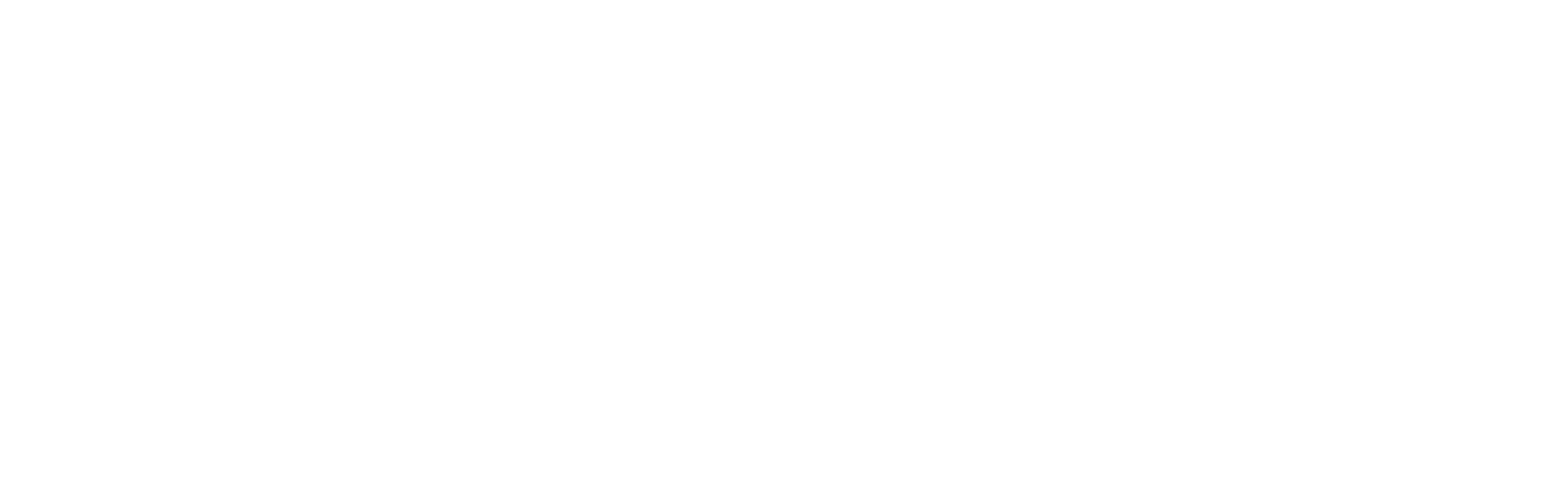
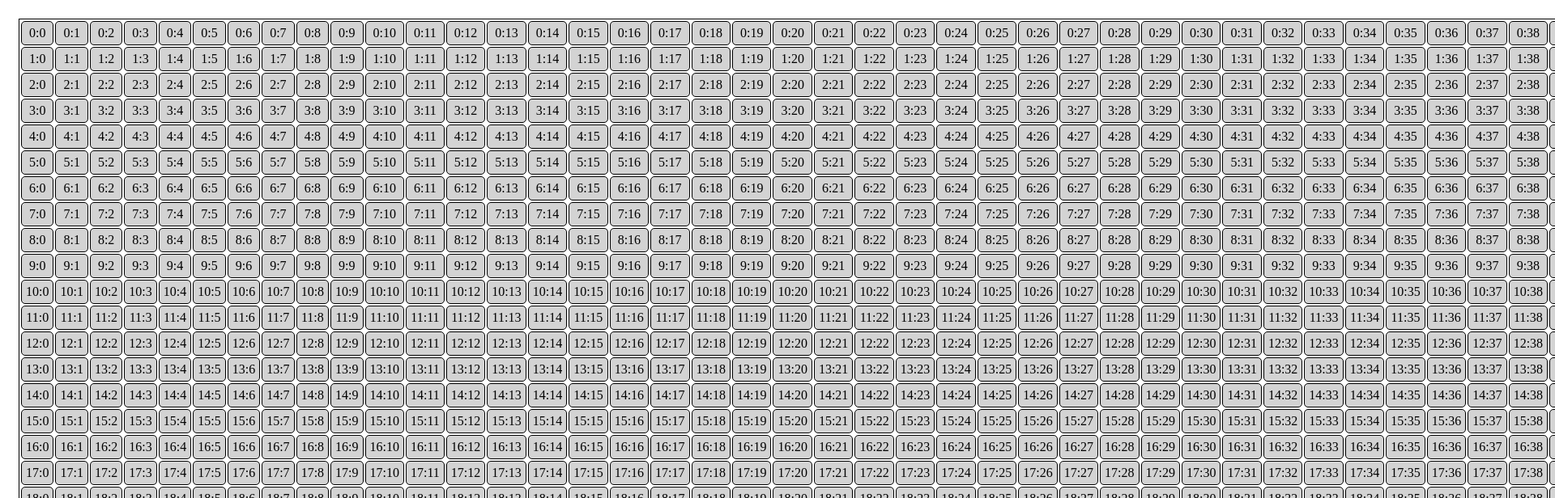
Before and after one commit to kategrineva/demos, a plain HTML site: page index.html in a window 1280 px wide. Shown: the top 616 px of the page at 81% size, 1920 px wide, since content can reach past the window. Drawn offline with Linux system fonts and the light colour scheme; the site is published under a folder, as on GitHub Pages, so addresses that start at the root find nothing.

Commit message:
fix: fix path

```diff
--- a/index.html
+++ b/index.html
@@ -5,9 +5,9 @@
         <meta name="author" content="Kateryna Hrynova">
         <title>Javascript Events</title>
 
-        <link rel="stylesheet" href="/css/main.css">
+        <link rel="stylesheet" href="./css/main.css">
     </head>
     <body>
-        <script type="module" src="/src/index.js"></script>
+        <script type="module" src="./src/index.js"></script>
     </body>
 </html>
```
